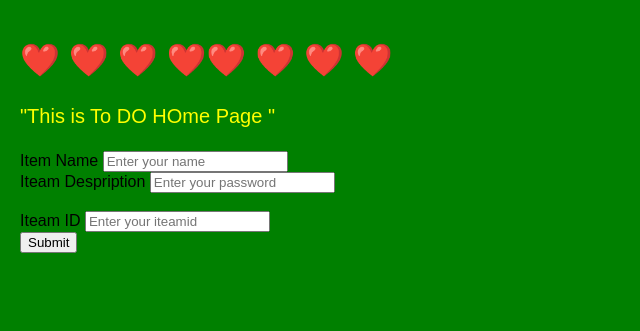
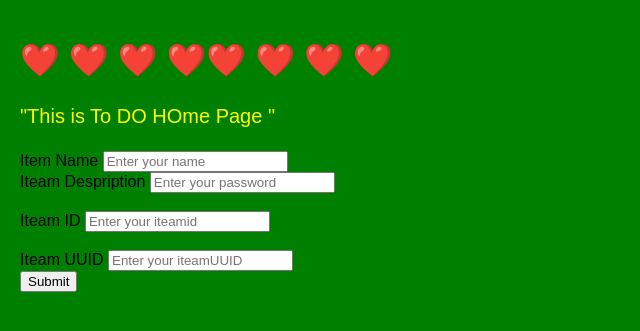
Before and after one commit to RkojhaSDET/gitAssign, a Flask app: page /todohome in a window 1280 px wide. Shown: the top 331 px of the page, without its empty margins (0-640 px from the left). Run offline with Flask 3, Linux system fonts and the light colour scheme.

Commit message:
iteamUUID

```diff
--- a/flask_Mango/frontend/templates/todo.html
+++ b/flask_Mango/frontend/templates/todo.html
@@ -16,6 +16,10 @@
             <br>
             <label for="iteamid">Iteam ID</label>
             <input type="iteamid" id="iteamid" name="iteamid" placeholder="Enter your iteamid">
+            <br>
+            <br>
+            <label for="iteamUUID">Iteam UUID</label>
+            <input type="iteamUUID" id="iteamUUID" name="iteamUUID" placeholder="Enter your iteamUUID">
             <br>
             <input type="submit" value="Submit">
         </form>
```
